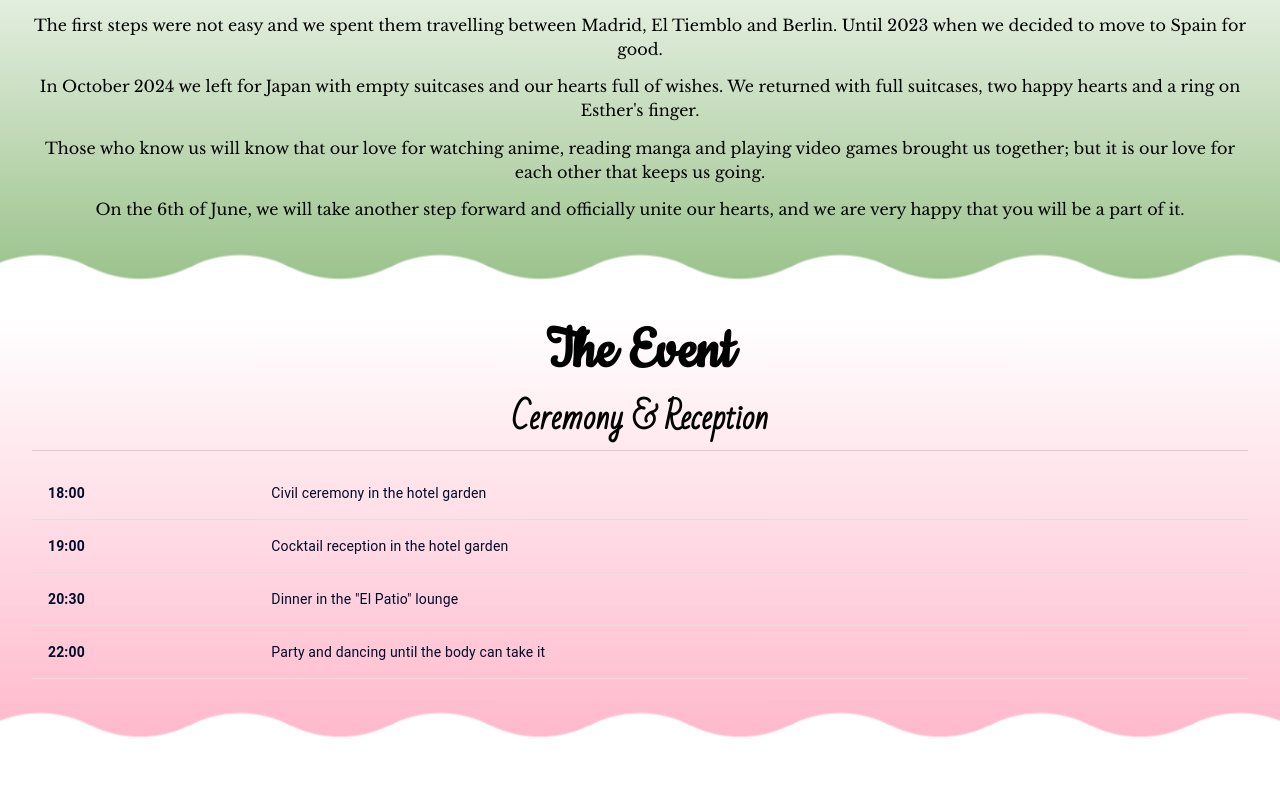
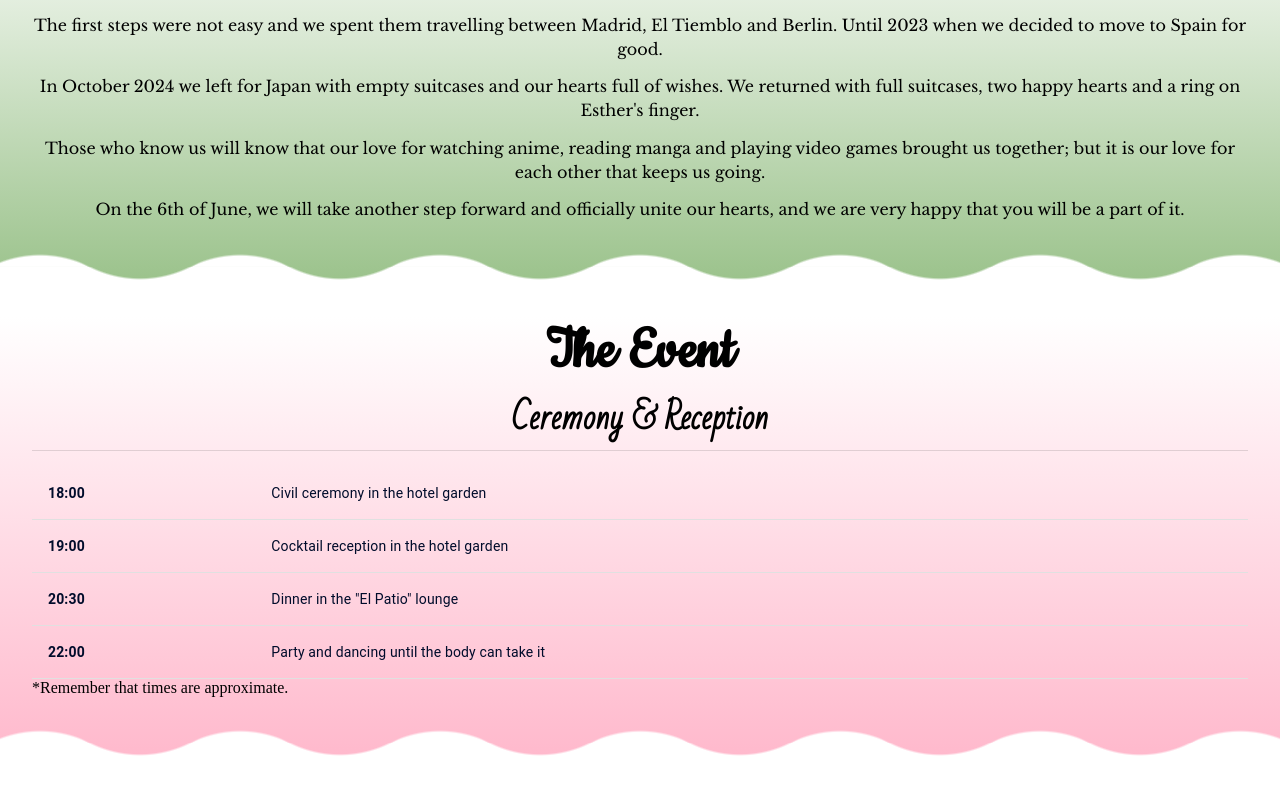
Before and after one commit to estherpato/estherandphil-wedding, a React (Vite) app: page / in a window 1280 px wide. Shown: the part 1688-2481 px from the top of the page. Built offline with nearby package versions, Linux system fonts and the light colour scheme.

Commit message:
add note

```diff
--- a/src/components/Schedule/Schedule.tsx
+++ b/src/components/Schedule/Schedule.tsx
@@ -57,7 +57,7 @@ const Schedule: FC = () => {
           ))}
         </TableBody>
       </Table>
-
+      <p>*Remember that times are approximate.</p>
     </StyledSchedule>
   );
 };
```
